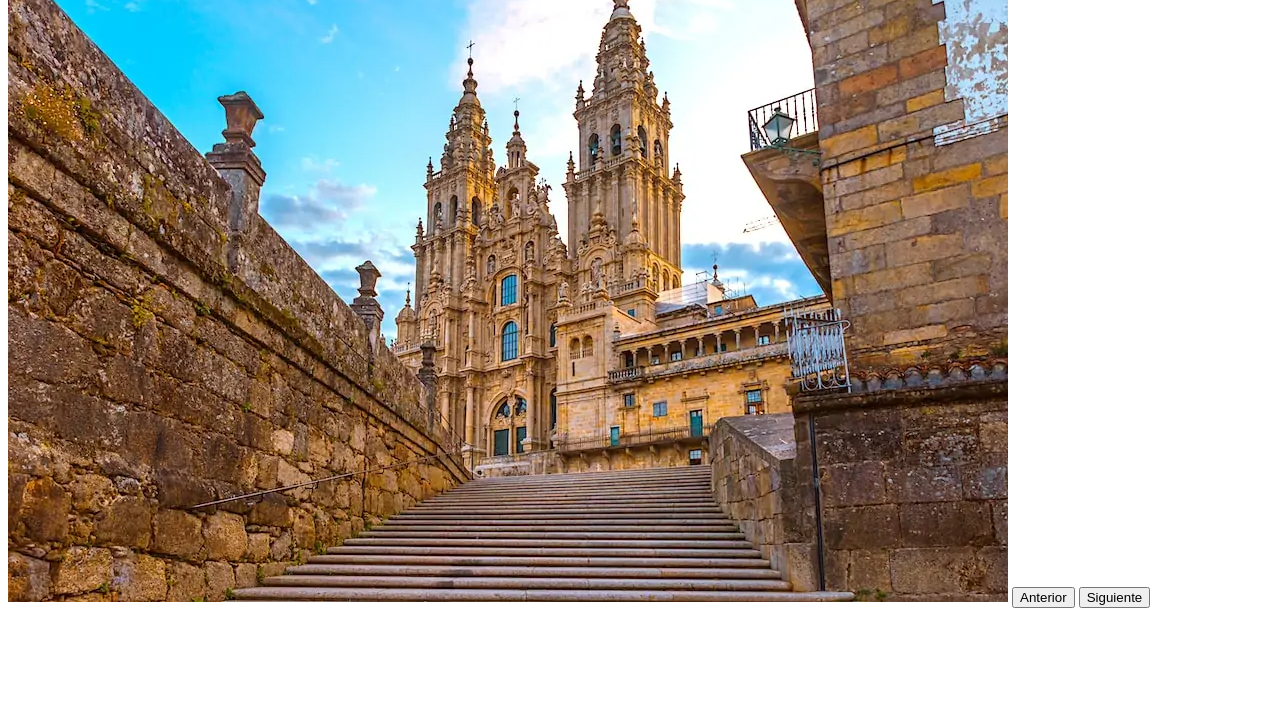
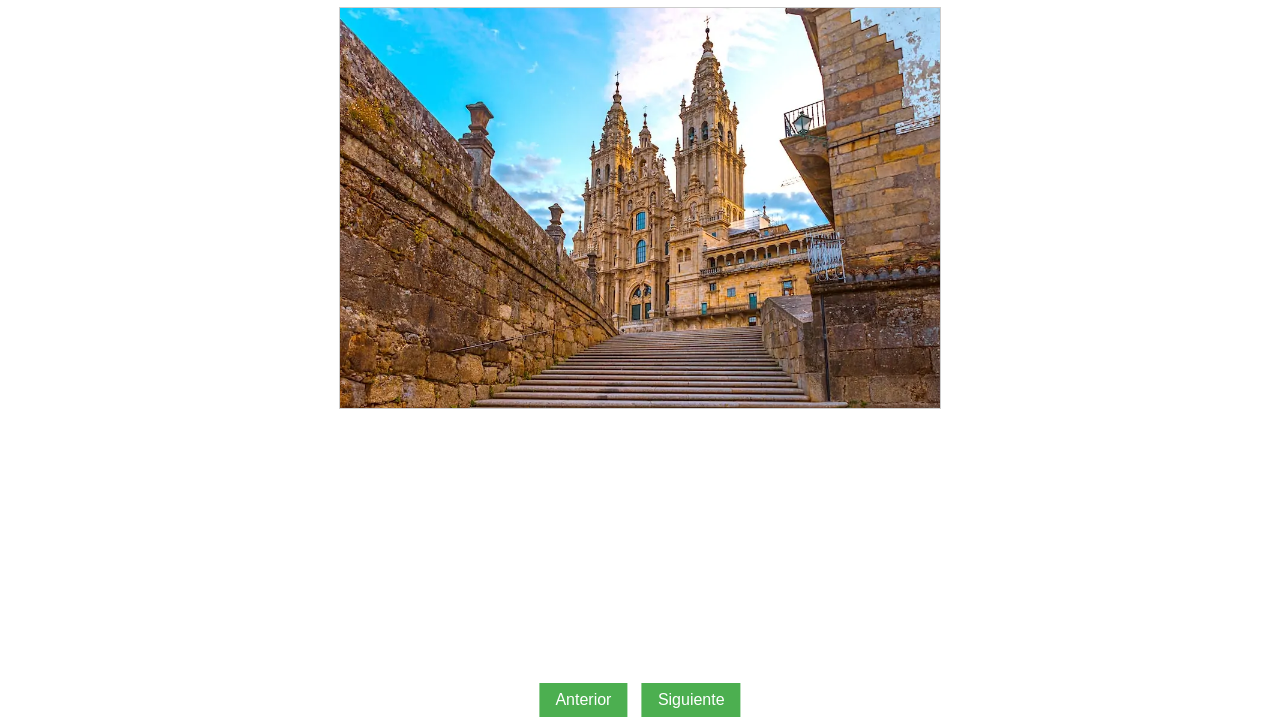
Before and after one commit to drodriguez98/cd-javascript, a plain HTML site: page practica5/change-images-2.html in a window 1280 px wide. Shown: the part 73-800 px from the top of the page. Drawn offline with Linux system fonts and the light colour scheme.

Commit message:
Add new exercises

```diff
--- a/practica5/change-images-2.html
+++ b/practica5/change-images-2.html
@@ -1,15 +1,81 @@
 <!DOCTYPE html>
 
-  <html>
+<html>
 
-  <head> <title>Cambiar Imagen</title> </head>
+  <head>
+
+    <meta charset="utf8">
+
+    <title>Galería de Imágenes</title>
+
+    <style>
+
+      body { font-family: Arial, sans-serif; }
+
+      h1 {
+        text-align: center;
+        color: #333;
+      }
+
+      #galleryContainer {
+        width: 600px;
+        height: 400px;
+        border: 1px solid #ccc;
+        position: relative;
+        overflow: hidden;
+        margin: 0 auto;
+      }
+
+      .galleryImage {
+        display: none;
+        width: 100%;
+        height: 100%;
+        object-fit: cover;
+      }
+
+      .galleryControls {
+        position: absolute;
+        bottom: 10px;
+        left: 50%;
+        transform: translateX(-50%);
+        text-align: center;
+      }
+
+      .galleryControls button {
+        margin: 0 5px;
+        padding: 8px 16px;
+        font-size: 16px;
+        background-color: #4CAF50;
+        color: #fff;
+        border: none;
+        cursor: pointer;
+        transition: background-color 0.3s ease;
+      }
+
+      .galleryControls button:hover { background-color: #45a049; }
+
+    </style>
+
+  </head>
 
   <body>
 
-    <img id="miImagen" src="img1.jpg" alt="Imagen original">
+    <h1>Galería de Imágenes</h1>
 
-    <button onclick="previous()">Anterior</button>
-    <button onclick="next()">Siguiente</button>
+    <div id="galleryContainer">
+
+      <img class="galleryImage" src="img1.jpg" alt="Imagen 1">
+      <img class="galleryImage" src="img2.jpg" alt="Imagen 2">
+      <img class="galleryImage" src="img3.jpg" alt="Imagen 3">
+
+    </div>
+
+    <div class="galleryControls">
+
+      <button id="prevButton" onclick="previous()">Anterior</button>
+      <button id="nextButton" onclick="next()">Siguiente</button>
+
+    </div>
 
     <script src="script-images-2.js"></script>
 
--- a/practica5/script-images-2.js
+++ b/practica5/script-images-2.js
@@ -1,37 +1,38 @@
-// Lleva un registro del índice de la imagen actual
+let currentIndex = 0;
 
-var currentIndex = 1;
-
-// Construye el nombre del archivo de la imagen y actualiza la fuente de la misma
+const galleryImages = document.querySelectorAll('.galleryImage');
 
 function showImage(index) {
 
-  var imgName = "img" + index + ".jpg";
+    galleryImages.forEach((image, i) => {
 
-  document.getElementById("miImagen").src = imgName;
+      if (i === index) {
 
-}
+        image.style.display = 'block';
+
+      } else {
+
+        image.style.display = 'none';
+
+      }
+
+    });
+
+  }
+
 
 function previous() {
 
-  currentIndex--;
-
-  if (currentIndex < 1) { currentIndex = 3; }
-
+  currentIndex = (currentIndex - 1 + galleryImages.length) % galleryImages.length;
   showImage(currentIndex);
 
 }
 
 function next() {
 
-  currentIndex++;
-
-  if (currentIndex > 3) { currentIndex = 1; }
-
+  currentIndex = (currentIndex + 1) % galleryImages.length;
   showImage(currentIndex);
 
 }
 
-// Llamamos a showImage para mostrar la imagen actual al cargar la página
-
 showImage(currentIndex);
```
